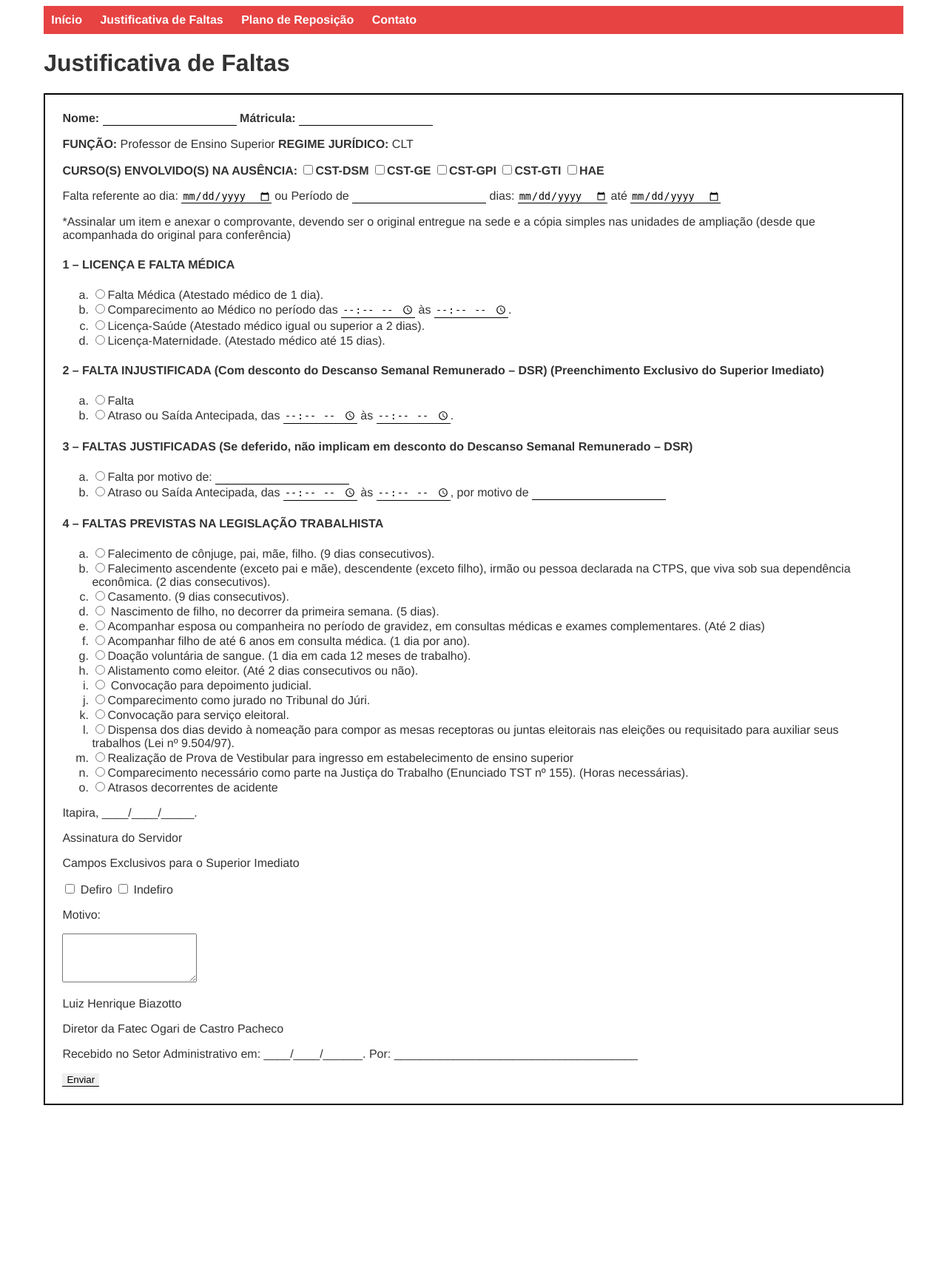
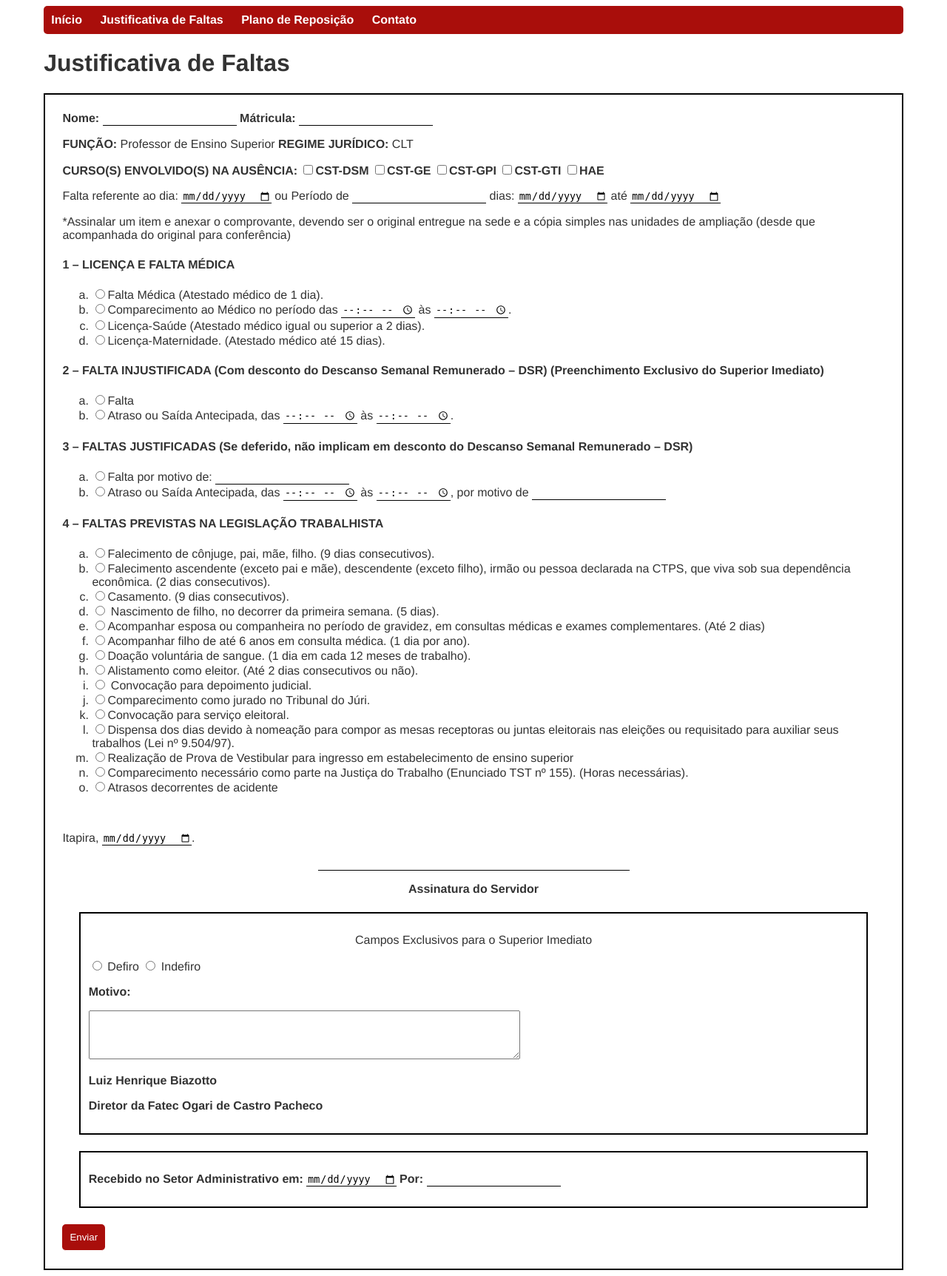
Before and after one commit to LucasAVS242/P1_Grupo-6, a PHP site: page /justificativa.html in a window 1280 px wide. Shown: the whole page at 74% size. Before the commit the page ends 1494 px from the top, so only its background shows below. Run offline with PHP 8.4, Linux system fonts and the light colour scheme.

Commit message:
mod justificativa e add id para o main das paginas

```diff
--- a/Style/main.css
+++ b/Style/main.css
@@ -1,7 +1,8 @@
 /* Estilos para o menu */
 nav {
-    background-color: #e74343;
+    background-color: #a90e0b;
     color: #fff;
+    border-radius: 5px;
     padding: 10px;
     font-weight: bold;
 }
@@ -62,3 +63,23 @@ table, th, td {
     }
 
   }
+
+.botao {
+  cursor: pointer;
+  color: #fff;
+  background-color: #a90e0b;
+  border-radius: 5px;
+  padding: 10px;
+}
+
+.botao:hover {
+  cursor: pointer;
+  color: #ffffffd5;
+  background-color: #8a0c0a;
+  border-radius: 5px;
+  padding: 10px;
+}
+
+button {
+  border: none;
+}
--- a/justificativa.html
+++ b/justificativa.html
@@ -14,6 +14,18 @@
             border: black 2px solid;
             padding: 2%;
         }
+        section{
+            border: black 2px solid;
+            padding: 1%;
+            margin: 2%;
+        }
+
+        .center-block {
+  display: block;
+  margin-right: auto;
+  margin-left: auto;
+}
+
     </style>
 </head>
 
@@ -27,7 +39,7 @@
         </ul>
     </nav>
 
-    <main>
+    <main id="justificativa">
         <h1>Justificativa de Faltas</h1>
         <form action="" method="post">
             <label for="nome"><strong>Nome:</strong> </label>
@@ -44,7 +56,7 @@
             <input type="checkbox" name="cursos" id="cursos">HAE </strong>
             <br>
             <p><label for="data">Falta referente ao dia:</label>
-            <input type="date" name="data" id="data"> ou
+            <input type="date" name="diaFalta" id="diaFalta"> ou
             Período de
             <input type="number">
             dias:
@@ -103,17 +115,27 @@
                         do Trabalho (Enunciado TST nº 155). (Horas necessárias).</li>
                     <li><input type="radio" name="faltaPrevista" id="faltaPrevista">Atrasos decorrentes de acidente</li>
                 </ol>
-                <p>Itapira, ____/____/_____.</p>
-                <p>Assinatura do Servidor</p>
-                <p>Campos Exclusivos para o Superior Imediato</p>
-                <input type="checkbox" id="defiro" name="defiro"> <label for="defiro">Defiro</label>
-                <input type="checkbox" id="indefiro" name="indefiro"> <label for="indefiro">Indefiro</label>
-                <p>Motivo:</p>
-                <textarea id="motivo" name="motivo" rows="4"></textarea>
-                <p>Luiz Henrique Biazotto</p>
-                <p>Diretor da Fatec Ogari de Castro Pacheco</p>
-                <p>Recebido no Setor Administrativo em: ____/____/______. Por: _____________________________________</p>
-            <input type="submit" value="Enviar">
+
+                <br>
+
+                <p>Itapira, <input type="date" name="data" id="data">.</p>
+                <input class="center-block" type="text" name="assServidor" id="assServidor" size="50">
+                <p style="text-align: center;"><b>Assinatura do Servidor</b></p>
+
+                <section>
+                    <p style="text-align: center;">Campos Exclusivos para o Superior Imediato</p>
+                    <input type="radio" id="defere" name="defere"> <label for="defere">Defiro</label>
+                    <input type="radio" id="defere" name="defere"> <label for="defere">Indefiro</label>
+                    <p><strong>Motivo:</strong></p>
+                    <textarea id="motivo" name="motivo" rows="4" cols="70"></textarea>
+                    <strong><p>Luiz Henrique Biazotto</p>
+                    <p>Diretor da Fatec Ogari de Castro Pacheco</p></strong>
+                </section>
+
+                <section>
+                <p><strong>Recebido no Setor Administrativo em: <input type="date" name="dataRecebida" id="dataRecebida"> Por: <input type="text"></strong></p>
+            </section>
+            <input class="botao" type="submit" value="Enviar">
         </form>
     </main>
 </body>
--- a/reposicao.html
+++ b/reposicao.html
@@ -20,7 +20,7 @@
             <li><a href="#">Contato</a></li>
         </ul>
     </nav>
-    <main style="  padding-left: 9%; padding-right: 9%; padding-top: 3%;">
+    <main id="reposicao" style="padding-left: 9%; padding-right: 9%; padding-top: 3%;">
 
 
         <form>
```
